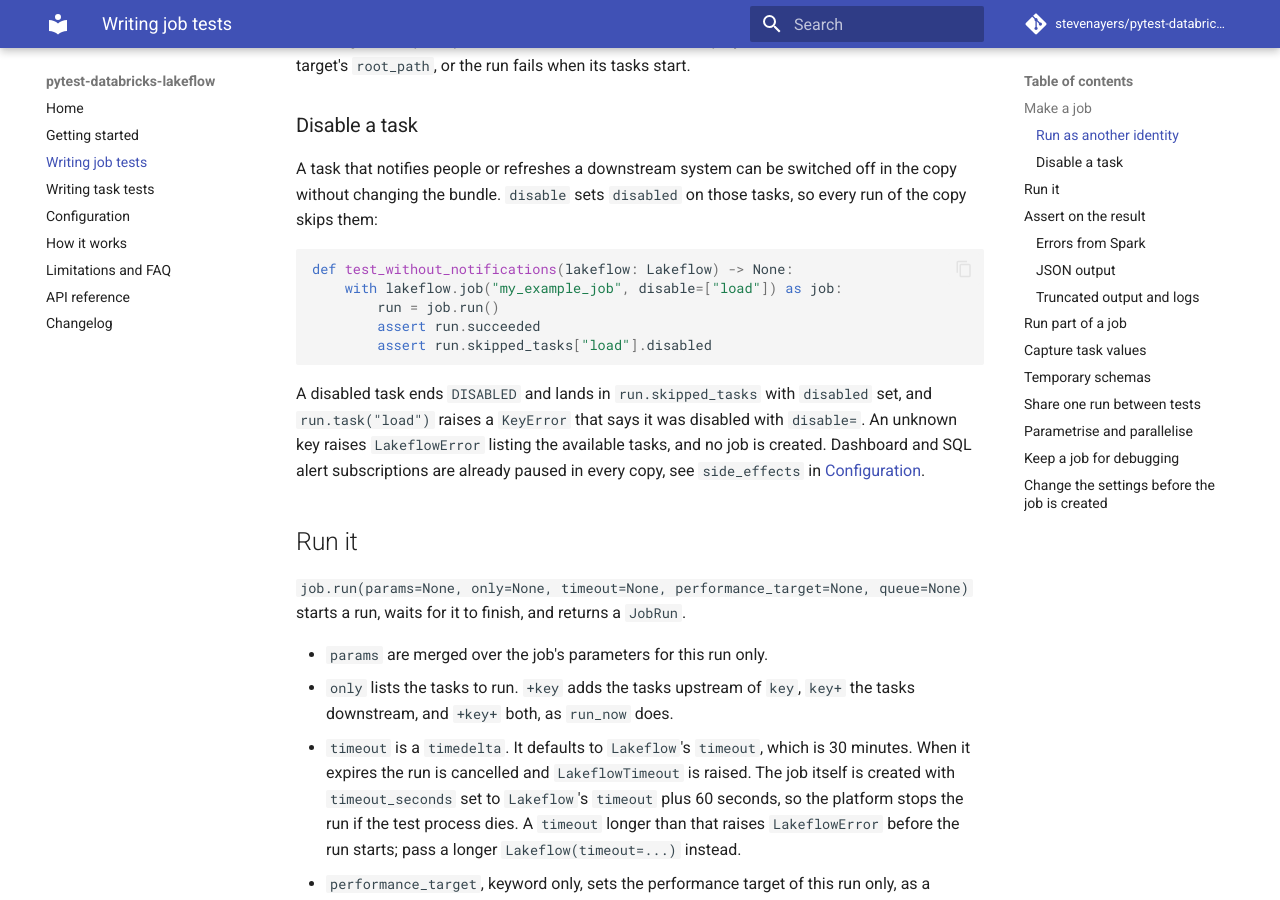
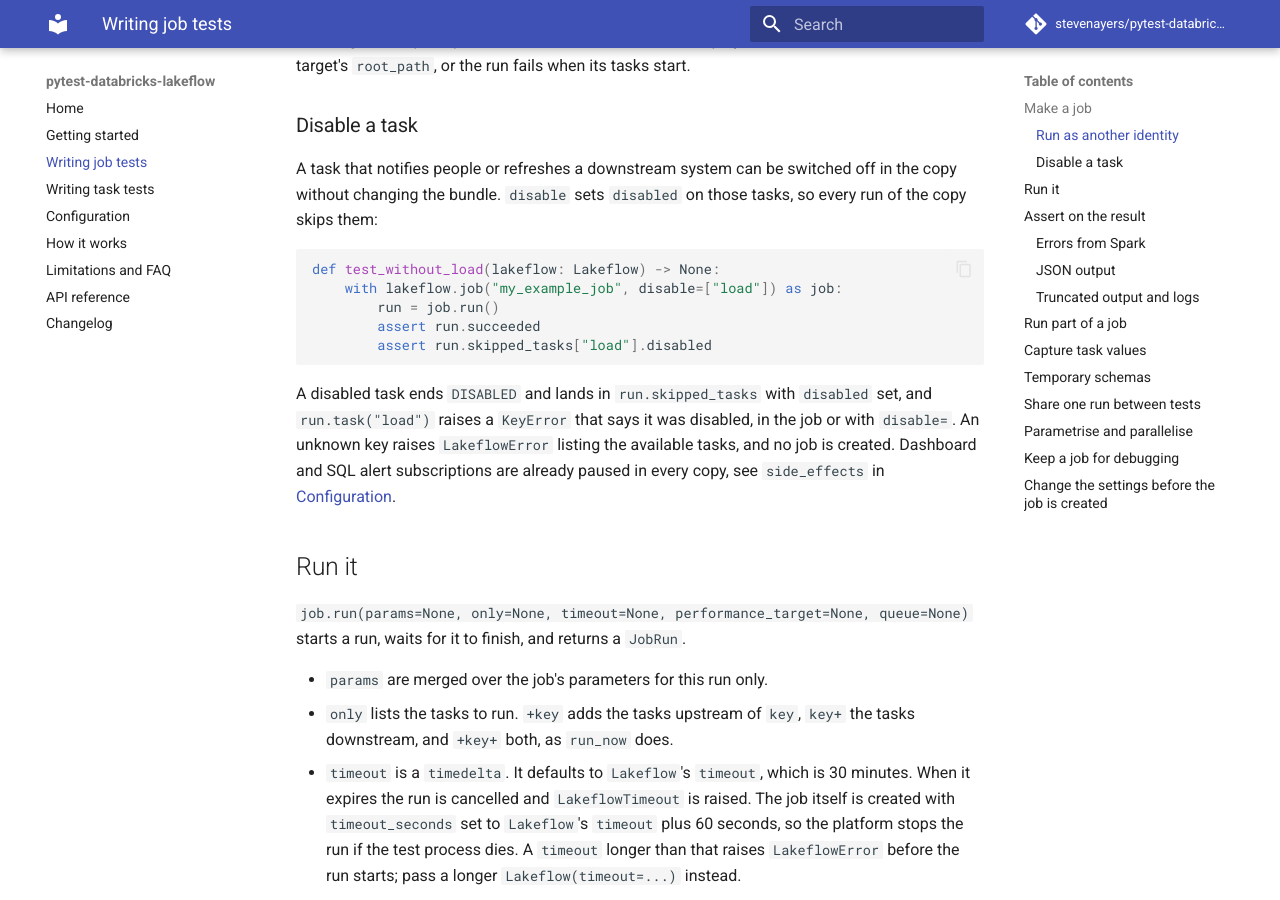
Before and after one commit to stevenayers/pytest-databricks-lakeflow, an MkDocs documentation site: the page built from docs/job-tests.md, in a window 1280 px wide and 900 px high, scrolled down 1287 px. Built offline with MkDocs 1.6.1 and Material for MkDocs 9.7.7, drawn with Linux system fonts in a browser that asks for light colours; comment, search, counter and statistics services are not loaded.

Commit message:
fix: word the disabled task KeyError for both ways a task is disabled
A task can be disabled in the bundle or with disable=, so the KeyError
now says "was disabled (in the job or with disable=)". Also rename the
docs example to test_without_load to match the task it disables, and
bring the bug report placeholder up to the databricks-sdk 0.108 floor.

Co-Authored-By: Claude Opus 5.5 <noreply@anthropic.com>
Claude-Session: https://claude.ai/code/session_01WvrVfruePK1ajHBMUY2MKH

````diff
--- a/docs/job-tests.md
+++ b/docs/job-tests.md
@@ -43,14 +43,14 @@ A string that contains `@` names a user and any other string names a service pri
 A task that notifies people or refreshes a downstream system can be switched off in the copy without changing the bundle. `disable` sets `disabled` on those tasks, so every run of the copy skips them:
 
 ```python
-def test_without_notifications(lakeflow: Lakeflow) -> None:
+def test_without_load(lakeflow: Lakeflow) -> None:
     with lakeflow.job("my_example_job", disable=["load"]) as job:
         run = job.run()
         assert run.succeeded
         assert run.skipped_tasks["load"].disabled
 ```
 
-A disabled task ends `DISABLED` and lands in `run.skipped_tasks` with `disabled` set, and `run.task("load")` raises a `KeyError` that says it was disabled with `disable=`. An unknown key raises `LakeflowError` listing the available tasks, and no job is created. Dashboard and SQL alert subscriptions are already paused in every copy, see `side_effects` in [Configuration](configuration.md).
+A disabled task ends `DISABLED` and lands in `run.skipped_tasks` with `disabled` set, and `run.task("load")` raises a `KeyError` that says it was disabled, in the job or with `disable=`. An unknown key raises `LakeflowError` listing the available tasks, and no job is created. Dashboard and SQL alert subscriptions are already paused in every copy, see `side_effects` in [Configuration](configuration.md).
 
 ## Run it
 
````
Also changed, not shown: 3 other files.
